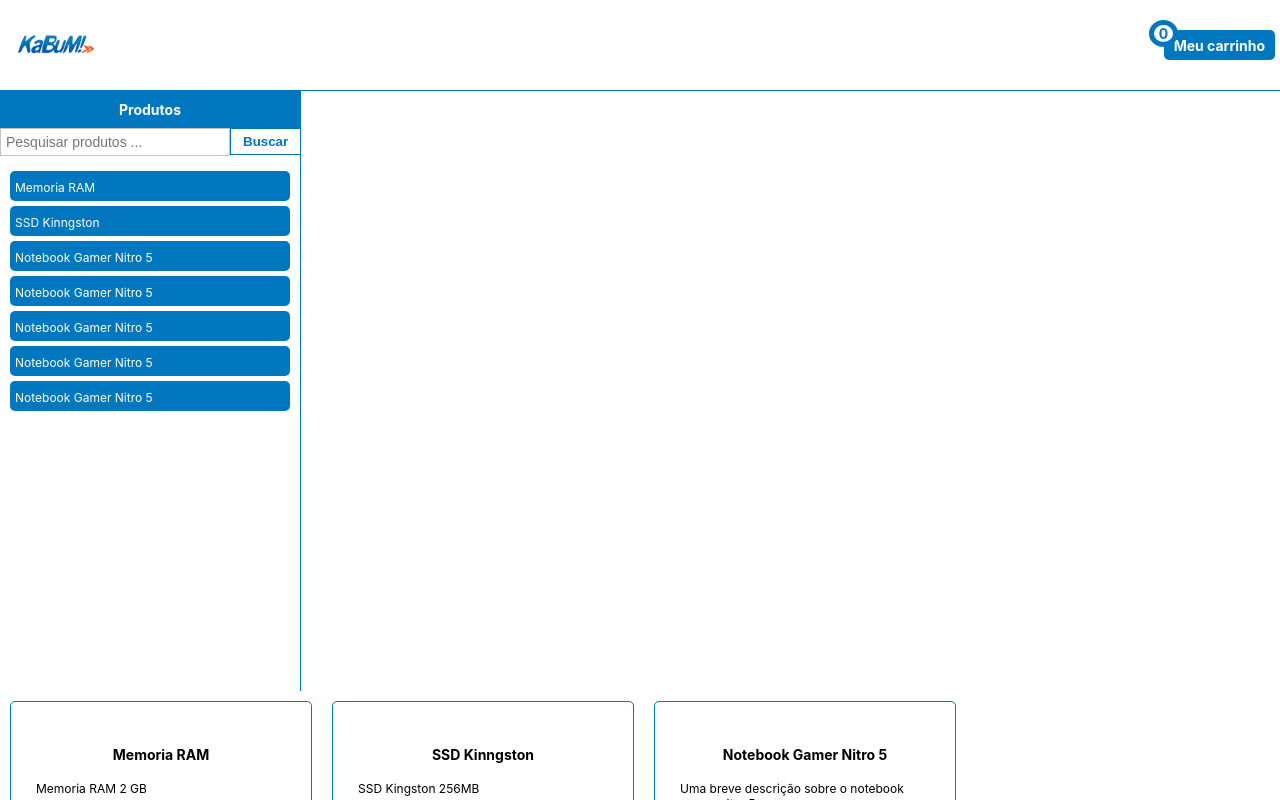
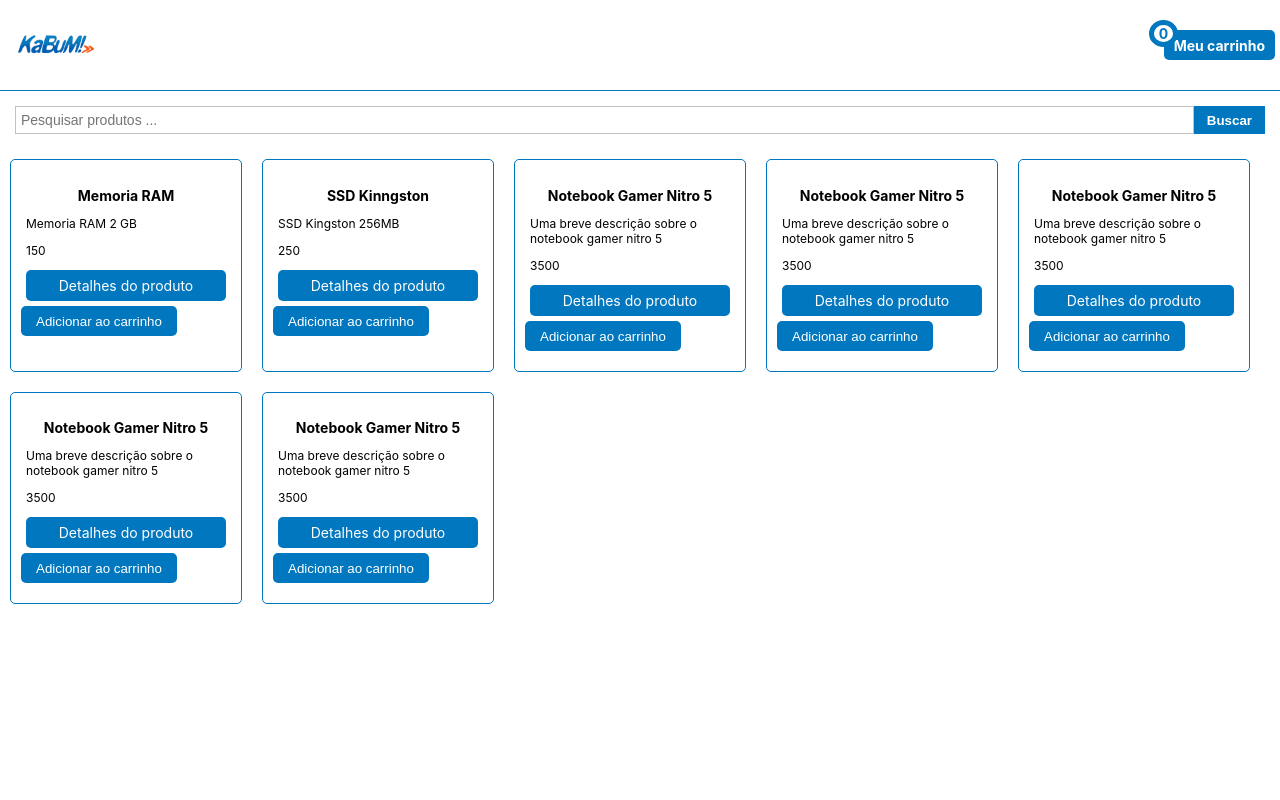
Before and after one commit to rodrigobuzatto/desafio_kabum, a React (Create React App) app: page / in a window 1280 px wide. Shown: the top 800 px of the page. Built offline with nearby package versions, Linux system fonts and the light colour scheme.

Commit message:
Commit parcial alteracoes Desafio Kabum

```diff
--- a/src/App.js
+++ b/src/App.js
@@ -4,24 +4,20 @@
 import ShoppingCart from './components/ShoppingCart';
 import Navbar from './components/Navbar';
 import Product from './components/ProductDetails';
-import ProductsList from './components/ProductsList';
-import { Container } from './styles/styles';
+// import ProductsList from './components/ProductsList';
+import Filter from './components/Filter';
 
 function App() {
   return (
     <BrowserRouter>
       <div className="App">
         <Navbar />
-        <Container>
-          <ProductsList />
-        </Container>
-        <Container>
-          <Switch>
-            <Route exact path="/" component={Products}/>
-            <Route path="/cart" component={ShoppingCart}/>
-            <Route path="/product/:product_id" component={Product}/>
-          </Switch>
-        </Container>
+        <Filter />
+        <Switch>
+          <Route exact path="/" component={Products}/>
+          <Route path="/cart" component={ShoppingCart}/>
+          <Route path="/product/:product_id" component={Product}/>
+        </Switch>
       </div>
     </BrowserRouter>
   );
--- a/src/components/Filter.js
+++ b/src/components/Filter.js
@@ -1,7 +1,8 @@
 import React, { Component } from 'react';
 import { connect } from 'react-redux';
 import { filter } from '../actions/productActions';
-import { FilterContainer, SearchButton, DefaultInput } from '../styles/styles';
+// import { DefaultInput } from '../styles/styles';
+import { FilterContainer, SearchButton, DefaultInput } from '../styles/styles2';
 
 class Filter extends Component {
     search = '';
--- a/src/components/Navbar.js
+++ b/src/components/Navbar.js
@@ -1,18 +1,19 @@
 import React, { Component } from 'react';
 import { NavLink } from 'react-router-dom';
 import { connect } from 'react-redux';
-import { NavContainer, MyCart } from '../styles/styles';
+import { MyCart } from '../styles/styles';
+import { NavbarContainer } from '../styles/styles2';
 import logo from '../images/logo.png';
 
 class Navbar extends Component {
     render() {
         return (
-            <NavContainer>
+            <NavbarContainer>
                 <NavLink to="/"><img src={logo} alt="Logo"/></NavLink>
                 <MyCart>
                     <NavLink to="/cart"><label>{this.props.items}</label>Meu carrinho</NavLink>
                 </MyCart>
-            </NavContainer>
+            </NavbarContainer>
         )
     }
 }
--- a/src/components/ProductDetails.js
+++ b/src/components/ProductDetails.js
@@ -3,24 +3,25 @@
 import Product from './Product';
 import AddToCart from './AddToCart';
 import Quantity from './Quantity';
-import { Title, ProductContainer, Container } from '../styles/styles';
+import { Title } from '../styles/styles';
+import { ProductsContainer, ProductDetail } from '../styles/styles2';
 
 class ProductDetails extends Component {
     render() {
         const product = this.props.product ? (
-            <ProductContainer key={this.props.product.id}>
+            <ProductDetail key={this.props.product.id}>
                 <Product item={this.props.product} />
                 <Quantity item={this.props.product} />
                 <AddToCart item={this.props.product} />
-            </ProductContainer>
+            </ProductDetail>
         ) : (
-            <ProductContainer>
+            <ProductDetail>
                 <Title>Produto não encontrado.</Title>
-            </ProductContainer>
+            </ProductDetail>
         )
 
         return (
-            <Container>{product}</Container>
+            <ProductsContainer>{product}</ProductsContainer>
         )
     }
 }
--- a/src/components/Products.js
+++ b/src/components/Products.js
@@ -3,25 +3,26 @@
 import { connect } from 'react-redux';
 import AddToCart from './AddToCart';
 //import Filter from '../components/Filter';
-import { Container, Title, ProductContainer } from '../styles/styles';
+import { Title } from '../styles/styles';
+import { ProductsContainer, ProductItem } from '../styles/styles2';
 
 class Products extends Component {
     render() {
         const listProducts = this.props.products.length ? this.props.products.map((item) => {
             return (
-                <ProductContainer key={item.id}>
+                <ProductItem key={item.id}>
                     <Product item={item}/>
                     <AddToCart item={item} />
-                </ProductContainer>
+                </ProductItem>
             )
         }) :  (
             <Title>Produto não encontrado</Title>
         )
 
         return (
-            <Container>
+            <ProductsContainer>
                 {listProducts}
-            </Container>
+            </ProductsContainer>
         )
     }
 }
--- a/src/components/ProductsList.js
+++ b/src/components/ProductsList.js
@@ -2,7 +2,8 @@
 import { NavLink } from 'react-router-dom';
 import { connect } from 'react-redux';
 import Filter from './Filter';
-import { MenuContainer, MenuTitle, MenuProducts, MenuItem, MenuItemMessage } from '../styles/styles';
+import { MenuTitle, MenuProducts, MenuItem, MenuItemMessage } from '../styles/styles';
+import { ProductsListContainer } from '../styles/styles2';
 
 class ProductsList extends Component {
     render() {
@@ -16,13 +17,13 @@
             <MenuItemMessage>Produtos não encontrados.</MenuItemMessage>
         )
         return (
-            <MenuContainer>
-                <MenuTitle>Produtos</MenuTitle>
+            <ProductsListContainer>
+                <MenuTitle>Produtos </MenuTitle>
                 <Filter />
                 <MenuProducts>
                     {productsList}
                 </MenuProducts>
-            </MenuContainer>
+            </ProductsListContainer>
         )
     }
 }
--- a/src/styles/styles.js
+++ b/src/styles/styles.js
@@ -183,7 +183,7 @@
 `;
 
 export const ProductItem = styled.div`
-    width: 250px;
+    width: 200px;
     padding: 5px;
 `;
 
--- /dev/null
+++ b/src/styles/styles2.js
@@ -0,0 +1,72 @@
+import styled from 'styled-components';
+
+export const Container = styled.section`
+    display: flex;
+    flex-wrap: wrap;
+    align-items: stretch;
+`;
+
+export const ProductsListContainer = styled(Container)`
+    width: 300px;
+    flex-direction: column;
+`;
+
+export const ProductsContainer = styled(Container)`
+    justify-content: flex-start;
+`;
+
+export const NavbarContainer = styled(Container)`
+    justify-content: space-between;
+    border-bottom: 1px solid #0077BF;
+    height: 80px;
+    padding: 5px;
+
+    a {
+        text-decoration: none;
+        height: 70px;
+    }
+
+    img {
+        align-self: center;
+        width: 100px;
+    }
+`;
+
+export const FilterContainer = styled(Container)`
+    justify-content: space-between;
+    padding: 15px;
+`;
+
+export const ProductItem = styled.div`
+    border: 1px solid #0077BF;
+    border-radius: 5px;
+    flex-direction: column;
+    padding: 10px;
+    margin: 10px;
+`;
+
+export const ProductDetail = styled.div`
+    border: 1px solid #0077BF;
+    border-radius: 5px;
+    flex-grow: 1;
+    padding: 10px;
+    margin: 10px;
+`;
+
+export const SearchButton = styled.button`
+    align-items: stretch;
+    background:#0077BF;
+    color: #ffffff;
+    padding: 12px;
+    line-height: 1px;
+    cursor: pointer;
+    border: 1px solid #0077BF;
+    font-weight: bold;
+`;
+
+export const DefaultInput = styled.input`
+    padding: 5px;
+    font-size: 14px;
+    border: 1px solid #c1c1c1;
+    flex-grow: 1;
+`;
```
